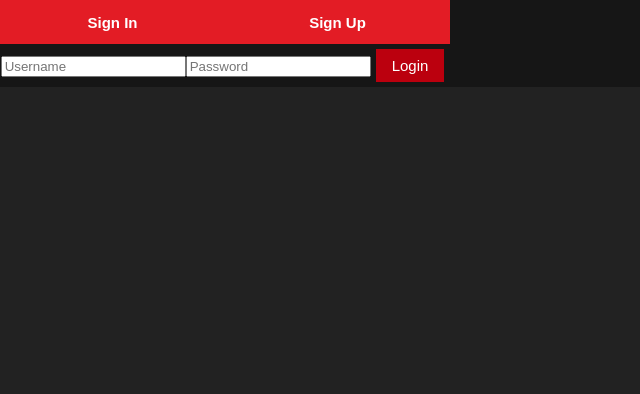
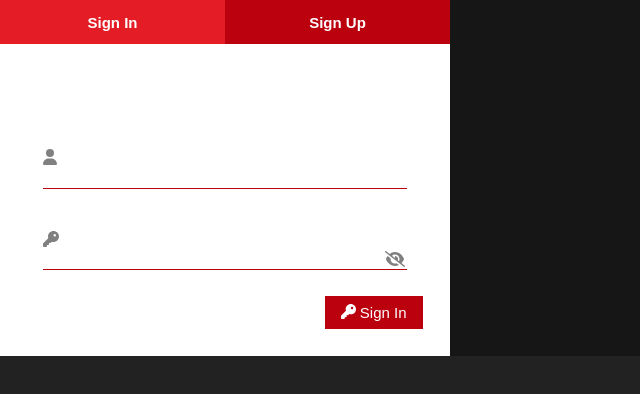
Before and after one commit to NikkiMerena/atlas-cinema-guru, a React (Create React App) app: page / in a window 1280 px wide. Shown: the top 394 px of the page, without its empty margins (0-640 px from the left). Built offline with nearby package versions, Linux system fonts and the light colour scheme.

Commit message:
fixed error

```diff
--- a/src/routes/auth/Authentication.js
+++ b/src/routes/auth/Authentication.js
@@ -9,24 +9,38 @@ const Authentication = ({ setIsLoggedIn, setUserUsername }) => {
   const [_switch, set_switch] = useState(true);
   const [username, setUsername] = useState("");
   const [password, setPassword] = useState("");
+  const [error, setError] = useState("");
 
-  const handleSubmit = async (event) => {
-    event.preventDefault();
+  const handleSubmit = async (onSubmit) => {
+    onSubmit.preventDefault();
+
+    // Basic validation
+    if (!username.trim() || !password.trim()) {
+      setError("Username and password are required.");
+      return; // Stop the function if validation fails
+    }
 
     const endpoint = _switch ? 'http://localhost:8000/api/auth/login' : 'http://localhost:8000/api/auth/register';
+    console.log({ username, password });
 
     try {
       const response = await axios.post(endpoint, { username, password });
+
       const { accessToken } = response.data;
 
       if (accessToken) {
         localStorage.setItem('accessToken', accessToken); // Store the token
+        console.log(typeof setUserUsername);
         setUserUsername(username); // Update username
         setIsLoggedIn(true);
       }
     } catch (error) {
-      console.error('Authentication error:', error.response?.data?.message || error.message);
-    }
+      const errorMessage = error.response && error.response.data && error.response.data.message
+                      ? error.response.data.message
+                      : error.message;
+      setError(errorMessage); // Update the error state with the new message
+      console.error('Authentication error:', errorMessage);
+      }
   };
 
   return (
@@ -60,6 +74,7 @@ const Authentication = ({ setIsLoggedIn, setUserUsername }) => {
           setPassword={setPassword}
         />
       )}
+      {error && <div className="error-message">{error}</div>}
     </form>
   )
 }
--- a/src/routes/auth/Login.js
+++ b/src/routes/auth/Login.js
@@ -1,49 +1,44 @@
 import React, { useState } from 'react';
-import axios from 'axios';
+import './auth.css';
+import Button from '../../components/general/Button';
+import Input from '../../components/general/Input';
+import { faUser, faKey } from '@fortawesome/free-solid-svg-icons';
 
-const Login = ({ onLoginSuccess }) => {
-    const [username, setUsername] = useState('');
-    const [password, setPassword] = useState('');
-    const [error, setError] = useState('');
+const Login = ({ username, password, setUsername, setPassword }) => {
+  const [isPasswordVisible, setIsPasswordVisible] = useState(false);
 
-    const handleLogin = async (event) => {
-        event.preventDefault();
-
-        try {
-            const response = await axios.post('http://localhost:8000/api/auth/', {
-                username,
-                password,
-            });
-
-            if (response.data.accessToken) {
-                localStorage.setItem('accessToken', response.data.accessToken);
-                onLoginSuccess(response.data.accessToken);
-            }
-        } catch (err) {
-            setError(err.response?.data?.message || 'An error occurred during login.');
-        }
-    };
+  const togglePasswordVisibility = () => setIsPasswordVisible(!isPasswordVisible);
 
   return (
-        <div>
-            <form onSubmit={handleLogin}>
-                <input
+    <div className="login">
+      <p>Sign in with your account</p>
+      <Input
+        label="Username:"
         type="text"
+        className="username"
         value={username}
-                    onChange={(e) => setUsername(e.target.value)}
-                    placeholder="Username"
+        setValue={setUsername}
+        icon={faUser}
       />
-                <input
+      <Input
+        label="Password:"
         type="password"
+        className="password"
         value={password}
-                    onChange={(e) => setPassword(e.target.value)}
-                    placeholder="Password"
+        setValue={setPassword}
+        icon={faKey}
+        showPasswordToggle={true}
+        isPasswordVisible={isPasswordVisible}
+        togglePassword={togglePasswordVisibility}
       />
-                <button type="submit">Login</button>
-            </form>
-            {error && <p>{error}</p>}
+      <Button
+        label="Sign In"
+        type="submit"
+        className="login-button"
+        icon={faKey}
+      />
     </div>
-    );
-};
+  )
+}
 
 export default Login;
--- a/src/routes/auth/Register.js
+++ b/src/routes/auth/Register.js
@@ -1,45 +1,44 @@
-// Register.js
-import React, { useState } from "react";
+import React, { useState } from 'react';
 import './auth.css';
 import Button from '../../components/general/Button';
 import Input from '../../components/general/Input';
 import { faUser, faLock, faPlus } from '@fortawesome/free-solid-svg-icons';
 
-const Register = ({ username, password, setPassword, setUsername }) => {
+const Register = ({ username, password, setUsername, setPassword }) => {
+  const [isPasswordVisible, setIsPasswordVisible] = useState(false);
 
-    // password hidden by default
-    const [hidden, setHidden] = useState(false);
-
-    // toggle password visibility
-    const togglePassword = () => {
-        setHidden(!hidden);
-    };
+  const togglePasswordVisibility = () => setIsPasswordVisible(!isPasswordVisible);
 
   return (
     <div className="register">
       <p>Create a new account</p>
       <Input
-                    type='text'
         label="Username:"
+        type="text"
         className="username"
         value={username}
         setValue={setUsername}
         icon={faUser}
       />
       <Input
+        label="Password:"
         type="password"
-                    label="Password:"
-                    className="username"
+        className="password"
         value={password}
         setValue={setPassword}
-                    isHidden={hidden}
-                    togglePassword={togglePassword}
         icon={faLock}
-                    showPassword={true}
+        showPasswordToggle={true}
+        isPasswordVisible={isPasswordVisible}
+        togglePassword={togglePasswordVisibility}
       />
-            <Button label="  Sign In" type='submit' className="login-button" icon={faPlus} />
+      <Button
+        label="Sign Up"
+        type="submit"
+        className="register-button"
+        icon={faPlus}
+      />
     </div>
-    );
+  )
 }
 
 export default Register;
--- a/src/routes/auth/auth.css
+++ b/src/routes/auth/auth.css
@@ -1,30 +1,41 @@
 @import '../../App.css';
+
+.light-red {
+  background-color: var(--color-light-red) !important;
+}
+
+.dark-red {
+  background-color: var(--color-dark-red) !important;
+}
 
 .authentication {
   width: 50%;
   max-width: 450px;
 }
 
+.error-message {
+  color: var(--color-dark-red);
+  margin-top: 10px;
+  text-align: center;
+}
+
 /* #region LOGIN */
 
-.login,
-.register {
+.login, .register {
   background-color: var(--color-white);
   display: flex;
   flex-direction: column;
   padding: 5%;
 }
 
-.login-button,
-.register-button {
+.login-button, .register-button {
   align-self: flex-end;
 }
 
-.login p,
-.register p {
+.login p, .register p {
   font-size: 19px;
   align-self: center;
-    color: var(--color-black);
+  color: var(--color-black-text);
 }
 
 /* #endregion */
@@ -37,7 +48,6 @@
 }
 
 .toggle-auth Button {
-    background-color: var(--color-light-red);
   margin: 0;
   padding: 3% 10% 3% 10%;
   width: 50%;
```
Lines whose indentation alone changed are shown as unchanged.
